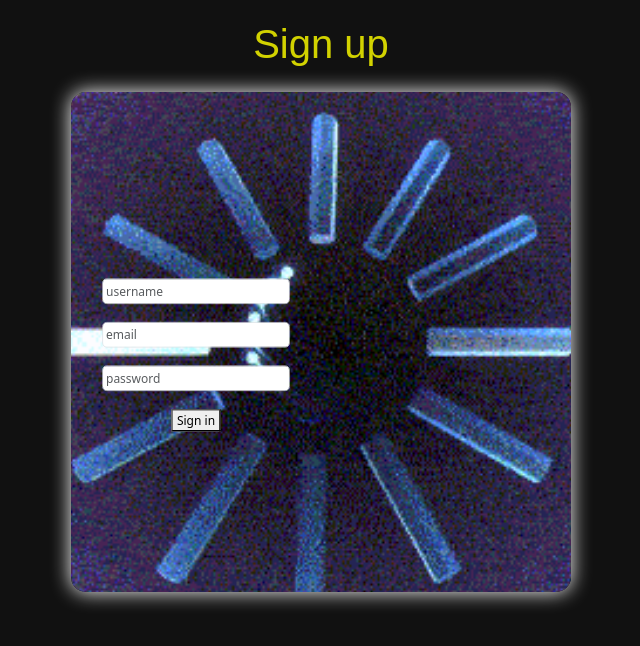
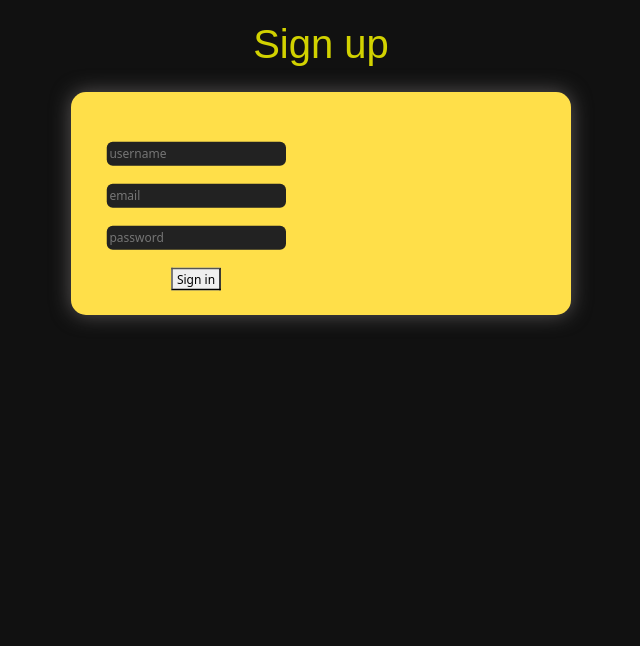
Before and after one commit to sbarreto10/mern-task-manager, a React (Vite) app in the folder client/: page /register in a window 1280 px wide. Shown: the top 646 px of the page, without its empty margins (319-959 px from the left). Built offline with nearby package versions, Linux system fonts and the light colour scheme.

Commit message:
Remove PS2 aesthetic
Changed styles of form

```diff
--- a/client/src/assets/ps2sys.css
+++ /dev/null
@@ -1,44 +0,0 @@
-#PS2Form-container {
-  background-image: url("/ps2sys.gif");
-  background-repeat: no-repeat;
-  background-size:120%;
-  background-position: center;
-
-
-  width: 500px;
-  aspect-ratio: 1;
-  display: flex;
-  align-items: center;
-
-  border-radius: 15px;
-  box-shadow: 0 0 20px rgb(255, 255, 255);
-}
-
-form {
-   width: 50%;
-   margin-top: 5%;
-   display: flex;
-   flex-direction: column;
-   align-items: center;
-   justify-content: center;
-   transform: scale(0.75);
-}
-
-.label-input {
-  padding: 4px;
-  display: flex;
-  flex-direction: column;
-  background-color: rgba(0,0,0,0.9);
-}
-
-input:focus{
-  outline: none;
-}
-
-.error-container {
-  display: flex;
-  flex-direction: column;
-  max-width: 50%;
-  gap: 0.5rem;
-  padding-right: 1.75em;
-}
--- /dev/null
+++ b/client/src/assets/user-form.css
@@ -0,0 +1,47 @@
+#form-container {
+  background-color: #ffdf49;
+  width: 500px;
+  height: fit-content;
+  display: flex;
+  align-items: center;
+
+  border-radius: 15px;
+  box-shadow: 0 0 20px rgb(89, 86, 86);
+}
+
+form {
+   width: 50%;
+   margin-top: 5%;
+   display: flex;
+   flex-direction: column;
+   align-items: center;
+   justify-content: center;
+   transform: scale(0.75);
+}
+
+input {
+  padding: 4px;
+  border-radius: 0.5em;
+  color: #eee;
+  background-color: #222;
+  border: hidden;
+}
+
+input:-webkit-autofill{
+  -webkit-box-shadow: 0 0 0 30px #333 inset !important;
+  -webkit-text-fill-color: #eee !important;
+}
+
+.error-container {
+  display: flex;
+  flex-direction: column;
+  max-width: 50%;
+  gap: 0.5rem;
+  padding-right: 1.75em;
+}
+
+.input-error {
+  color: red;
+  font-size: 0.75em;
+  font-weight: bold;
+}
--- a/client/src/components/PS2Form.jsx
+++ b/client/src/components/UserForm.jsx
@@ -1,13 +1,13 @@
 import React from "react";
-import "../assets/ps2sys.css";
+import "../assets/user-form.css";
 
-const PS2Form = ({ onSubmit, register, errors, fields }) => {
+const UserForm = ({ onSubmit, register, errors, fields }) => {
   return (
-    <div id="PS2Form-container" className="bg-image">
+    <div id="form-container">
       <form className="gap-4" onSubmit={onSubmit}>
         {Object.keys(fields).map((key) => (
           <input
-          className="form-control shadow-none p-1"
+          className="shadow-none p-1"
             type={fields[key]}
             {...register(key)}
             placeholder={key}
@@ -20,7 +20,7 @@ const PS2Form = ({ onSubmit, register, errors, fields }) => {
         <div className="error-container">
           {errors.map((err) => (
             <div
-              className="badge text-bg-danger align-self-start opacity-75 text-wrap p-r-4"
+              className="input-error"
               key={err}
             >
               {err}
@@ -32,4 +32,4 @@ const PS2Form = ({ onSubmit, register, errors, fields }) => {
   );
 };
 
-export default PS2Form;
+export default UserForm;
--- a/client/src/pages/LoginPage.jsx
+++ b/client/src/pages/LoginPage.jsx
@@ -3,13 +3,24 @@ import { useAuth } from "../context/AuthContext";
 import { useEffect } from "react";
 import { useNavigate } from "react-router-dom";
 
-import PS2Form from "../components/PS2Form";
+import UserForm from "../components/UserForm";
 
 function LoginPage() {
+  const { register, handleSubmit } = useForm();
+  const onSubmit = handleSubmit((data) => {
+    console.log(data);
+  });
+
   return (
     <div id="page-container">
       <h1 className="mb-4">Sign in</h1>
-      <PS2Form id="PS2Form" onSubmit={onSubmit} form={register} errors={errors} fields= {{"username": "text","email": "text","password": "password"}}/>
+      <UserForm
+        id="PS2Form"
+        onSubmit={onSubmit}
+        register={register}
+        errors={[]}
+        fields={{ email: "text", password: "password" }}
+      />
     </div>
   );
 }
--- a/client/src/pages/RegisterPage.jsx
+++ b/client/src/pages/RegisterPage.jsx
@@ -3,7 +3,7 @@ import { useAuth } from "../context/AuthContext";
 import { useEffect } from "react";
 import { useNavigate } from "react-router-dom";
 
-import PS2Form from "../components/PS2Form";
+import UserForm from "../components/UserForm";
 
 function RegisterPage() {
   const { register, handleSubmit } = useForm();
@@ -25,7 +25,13 @@ function RegisterPage() {
   return (
     <div id="page-container">
       <h1 className="mb-4">Sign up</h1>
-      <PS2Form id="PS2Form" onSubmit={onSubmit} register={register} errors={errors} fields= {{"username": "text","email": "text","password": "password"}}/>
+      <UserForm
+        id="UserForm"
+        onSubmit={onSubmit}
+        register={register}
+        errors={errors}
+        fields={{ username: "text", email: "text", password: "password" }}
+      />
     </div>
   );
 }
```
